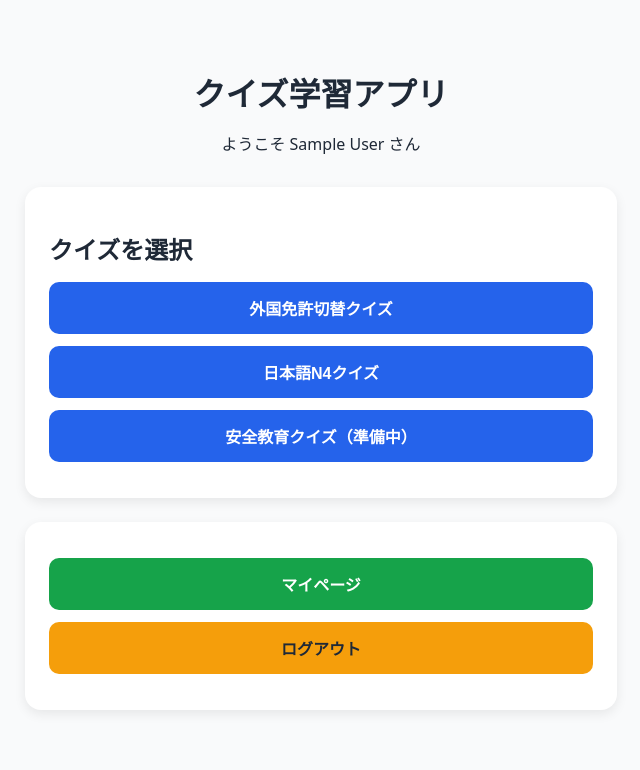
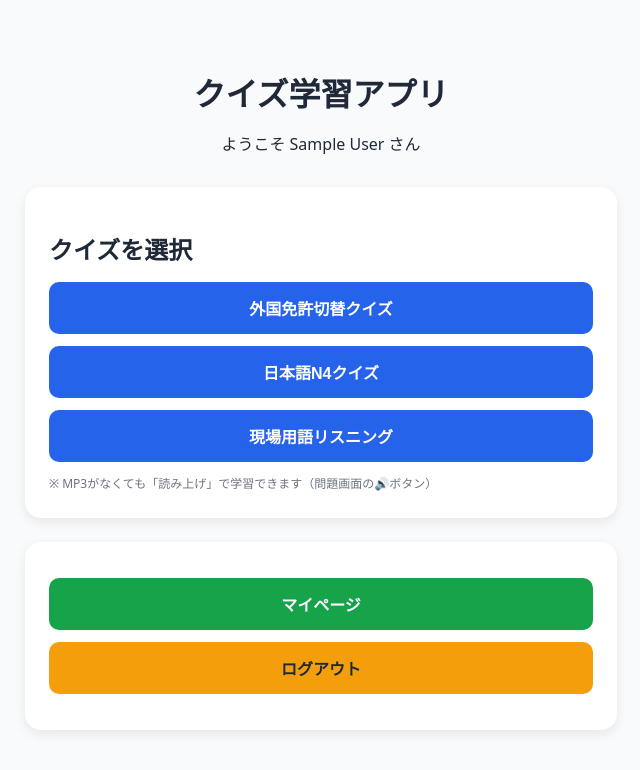
Before and after one commit to sasukedon731-blip/quiz-app, a Next.js app: page / in a window 1280 px wide. Shown: the top 770 px of the page, without its empty margins (319-959 px from the left). Built offline with nearby package versions, Linux system fonts and the light colour scheme; no server answers; sample sign-in values are in the browser's storage.

Commit message:
complete quiz app with explanations

```diff
--- a/app/(public)/page.tsx
+++ b/app/(public)/page.tsx
@@ -63,7 +63,14 @@ export default function HomePage() {
           日本語N4クイズ
         </Button>
 
-        <Button disabled>安全教育クイズ（準備中）</Button>
+        {/* ✅ ここを差し替え：安全教育 → 現場用語リスニング */}
+        <Button variant="main" onClick={() => router.push("/select-mode?type=genba-listening")}>
+          現場用語リスニング
+        </Button>
+
+        <div style={{ marginTop: 10, fontSize: 12, color: "#6b7280", lineHeight: 1.6 }}>
+          ※ MP3がなくても「読み上げ」で学習できます（問題画面の🔊ボタン）
+        </div>
       </Card>
 
       {/* マイページ・ログアウト */}
```
